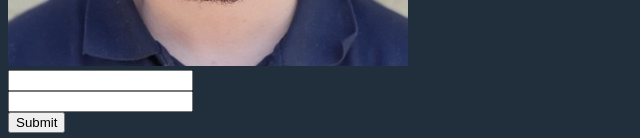
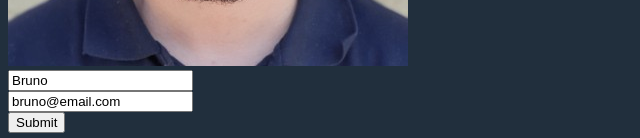
Before and after one commit to BrunoRisso58/learning-vuejs, a Vue app in the folder 2/: page / in a window 1280 px wide. Shown: the part 887-1025 px from the top of the page, without its empty margins (0-640 px from the left). Built offline with nearby package versions, Linux system fonts and the light colour scheme.

Commit message:
Eventos no Vue

```diff
--- a/2/src/components/Form.vue
+++ b/2/src/components/Form.vue
@@ -1,13 +1,15 @@
 <template>
+    <form action="" @submit="enviarFormulario($event)">
         <div>
-        <InputText />
+            <input type="text" v-model="name">
         </div>
         <div>
-        <InputText />
+            <input type="text" v-model="email">
         </div>
         <div>
             <Submit />
         </div>
+    </form>
 </template>
 
 <script>
@@ -19,6 +21,20 @@ import Submit from './form/Submit.vue';
         components: {
             InputText,
             Submit
+        },
+        data() {
+            return {
+                name: "Bruno",
+                email: "bruno@email.com"
+            }
+        },
+        methods: {
+            enviarFormulario(e) {
+                e.preventDefault();
+                alert("Formulário enviado com sucesso!");
+                console.log(`Nome: ${this.name}`);
+                console.log(`Email: ${this.email}`);
+            }
         }
     }
 </script>
```
Lines whose indentation alone changed are shown as unchanged.
